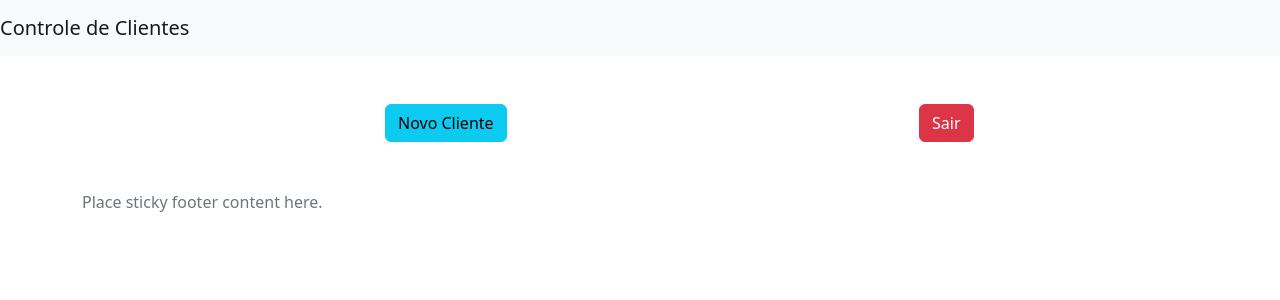
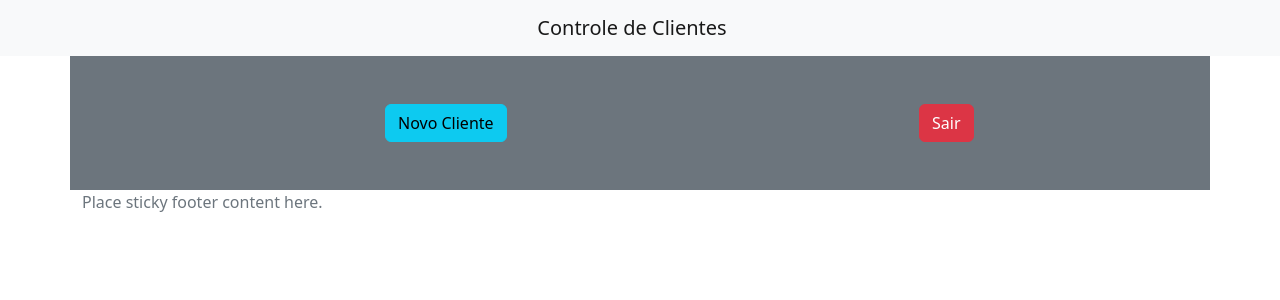
Before and after one commit to Igorcand/WebProject-Django, a Django app: page /clientes/list/ in a window 1280 px wide. Shown: the top 300 px of the page. Run offline with Django 4.2, Linux system fonts and the light colour scheme; the visitor is signed in with stand-in values (Sample User, id 1); data that the repository does not hold is empty; parts of the project's set-up code (start-up, migrations or seed data) failed here and were passed over; some libraries are stand-ins or nearby versions.

Commit message:
css changes

```diff
--- a/clientes/templates/person_delete_confirm.html
+++ b/clientes/templates/person_delete_confirm.html
@@ -8,7 +8,7 @@
 <form  method="POST" enctype="multipart/form-data">
     {% csrf_token %}
     {{form}}
-    <button type="submit">Delete</button>
+    <button type="submit"  class="btn btn-danger">Delete</button>
 </form>
 <a href="{% url 'person_list' %}" class="btn btn-info">Voltar </a>
 
--- a/templates/base.html
+++ b/templates/base.html
@@ -8,13 +8,13 @@
     <title>{% block title %}  {% endblock %}</title>
 </head>
 <body>
-    <nav class="navbar navbar-light bg-light">
+    <nav class="navbar navbar-light bg-light d-flex justify-content-center">
         <a class="navbar-brand " href="#">
             Controle de Clientes
         </a>
     </nav>
 
-    <div class="container p-5">
+    <div class="container p-5 bg-secondary">
         <div class="">
             {% block main %}
 
```
